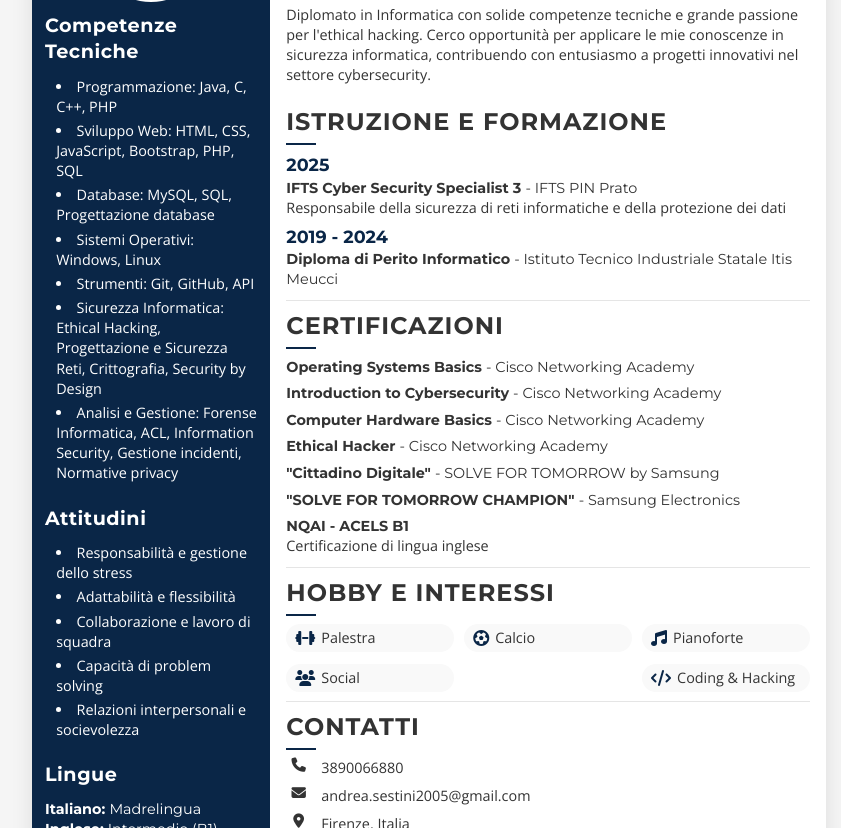
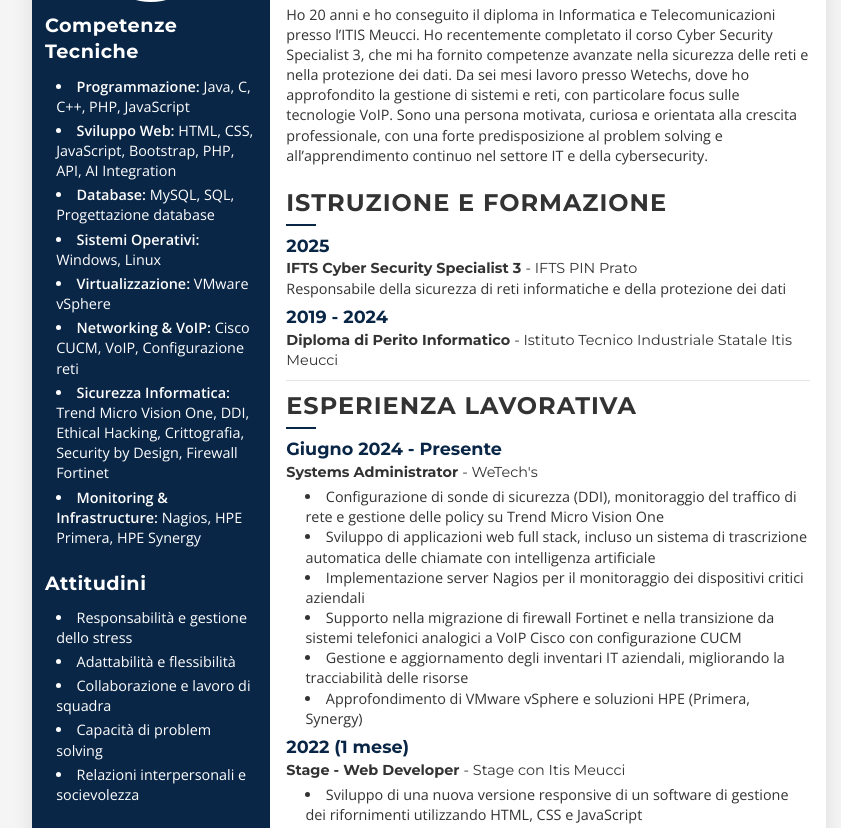
Before and after one commit to andreaexe/CurriculumVitae, a plain HTML site: page index.html in a window 1280 px wide. Shown: the part 124-952 px from the top of the page, without its empty margins (211-1052 px from the left). Drawn offline with nearby package versions, Linux system fonts and the light colour scheme.

Commit message:
Aggiornamento CV: competenze tecniche, profilo ed esperienza lavorativa WeTech's

```diff
--- a/index.html
+++ b/index.html
@@ -81,13 +81,14 @@
             <div class="section">
                 <h2>Competenze Tecniche</h2>
                 <ul class="skills-list">
-                    <li>Programmazione: Java, C, C++, PHP</li>
-                    <li>Sviluppo Web: HTML, CSS, JavaScript, Bootstrap, PHP, SQL</li>
-                    <li>Database: MySQL, SQL, Progettazione database</li>
-                    <li>Sistemi Operativi: Windows, Linux</li>
-                    <li>Strumenti: Git, GitHub, API</li>
-                    <li>Sicurezza Informatica: Ethical Hacking, Progettazione e Sicurezza Reti, Crittografia, Security by Design</li>
-                    <li>Analisi e Gestione: Forense Informatica, ACL, Information Security, Gestione incidenti, Normative privacy</li>
+                    <li><strong>Programmazione:</strong> Java, C, C++, PHP, JavaScript</li>
+                    <li><strong>Sviluppo Web:</strong> HTML, CSS, JavaScript, Bootstrap, PHP, API, AI Integration</li>
+                    <li><strong>Database:</strong> MySQL, SQL, Progettazione database</li>
+                    <li><strong>Sistemi Operativi:</strong> Windows, Linux</li>
+                    <li><strong>Virtualizzazione:</strong> VMware vSphere</li>
+                    <li><strong>Networking & VoIP:</strong> Cisco CUCM, VoIP, Configurazione reti</li>
+                    <li><strong>Sicurezza Informatica:</strong> Trend Micro Vision One, DDI, Ethical Hacking, Crittografia, Security by Design, Firewall Fortinet</li>
+                    <li><strong>Monitoring & Infrastructure:</strong> Nagios, HPE Primera, HPE Synergy</li>
                 </ul>
             </div>
 
@@ -109,7 +110,7 @@
                         <h3>Italiano: <span class="language-level-text">Madrelingua</span></h3>
                     </div>
                     <div class="language-item">
-                        <h3>Inglese: <span class="language-level-text">Intermedio (B1)</span></h3>
+                        <h3>Inglese: <span class="language-level-text">Intermedio (B2)</span></h3>
                     </div>
                 </div>
             </div>
@@ -122,7 +123,8 @@
                 <p class="profession">Cybersecurity Specialist</p>
                 <div class="section">
                     <h2>Profilo</h2>
-                    <p>Diplomato in Informatica con solide competenze tecniche e grande passione per l'ethical hacking. Cerco opportunità per applicare le mie conoscenze in sicurezza informatica, contribuendo con entusiasmo a progetti innovativi nel settore cybersecurity.</p>
+                    <p>Ho 20 anni e ho conseguito il diploma in Informatica e Telecomunicazioni presso l’ITIS Meucci. Ho recentemente completato il corso Cyber Security Specialist 3, che mi ha fornito competenze avanzate nella sicurezza delle reti e nella protezione dei dati. Da sei mesi lavoro presso Wetechs, dove ho approfondito la gestione di sistemi e reti, con particolare focus sulle tecnologie VoIP.
+Sono una persona motivata, curiosa e orientata alla crescita professionale, con una forte predisposizione al problem solving e all’apprendimento continuo nel settore IT e della cybersecurity.</p>
                 </div>
             </div>
 
@@ -140,28 +142,27 @@
             </div>
 
             <div class="section">
-                <h2>Certificazioni</h2>
+                <h2>Esperienza Lavorativa</h2>
                 <div class="education-item">
-                    <h4>Operating Systems Basics <span class="cert-issuer">- Cisco Networking Academy</span></h4>
+                    <h3>Giugno 2024 - Presente</h3>
+                    <h4>Systems Administrator <span class="cert-issuer">- WeTech's</span></h4>
+                    <ul style="margin-top: 0.3rem; padding-left: 1.2rem;">
+                        <li>Configurazione di sonde di sicurezza (DDI), monitoraggio del traffico di rete e gestione delle policy su Trend Micro Vision One</li>
+                        <li>Sviluppo di applicazioni web full stack, incluso un sistema di trascrizione automatica delle chiamate con intelligenza artificiale</li>
+                        <li>Implementazione server Nagios per il monitoraggio dei dispositivi critici aziendali</li>
+                        <li>Supporto nella migrazione di firewall Fortinet e nella transizione da sistemi telefonici analogici a VoIP Cisco con configurazione CUCM</li>
+                        <li>Gestione e aggiornamento degli inventari IT aziendali, migliorando la tracciabilità delle risorse</li>
+                        <li>Approfondimento di VMware vSphere e soluzioni HPE (Primera, Synergy)</li>
+                    </ul>
                 </div>
                 <div class="education-item">
-                    <h4>Introduction to Cybersecurity <span class="cert-issuer">- Cisco Networking Academy</span></h4>
-                </div>
-                <div class="education-item">
-                    <h4>Computer Hardware Basics <span class="cert-issuer">- Cisco Networking Academy</span></h4>
-                </div>
-                <div class="education-item">
-                    <h4>Ethical Hacker <span class="cert-issuer">- Cisco Networking Academy</span></h4>
-                </div>
-                <div class="education-item">
-                    <h4>"Cittadino Digitale" <span class="cert-issuer">- SOLVE FOR TOMORROW by Samsung</span></h4>
-                </div>
-                <div class="education-item">
-                    <h4>"SOLVE FOR TOMORROW CHAMPION" <span class="cert-issuer">- Samsung Electronics</span></h4>
-                </div>
-                <div class="education-item">
-                    <h4>NQAI - ACELS B1</h4>
-                    <p>Certificazione di lingua inglese</p>
+                    <h3>2022 (1 mese)</h3>
+                    <h4>Stage - Web Developer <span class="cert-issuer">- Stage con Itis Meucci</span></h4>
+                    <ul style="margin-top: 0.3rem; padding-left: 1.2rem;">
+                        <li>Sviluppo di una nuova versione responsive di un software di gestione dei rifornimenti utilizzando HTML, CSS e JavaScript</li>
+                        <li>Riconfigurazione dell'interfaccia da layout fisso a modulare, garantendo compatibilità con schermi di diverse dimensioni</li>
+                        <li>Redazione di una relazione tecnica comparativa tra la versione originale e quella aggiornata, evidenziando i miglioramenti in termini di flessibilità e usabilità</li>
+                    </ul>
                 </div>
             </div>
 
```
